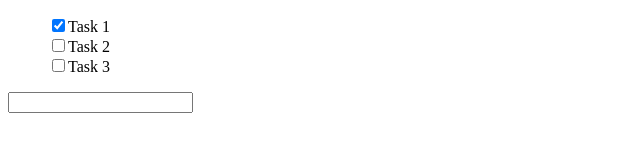
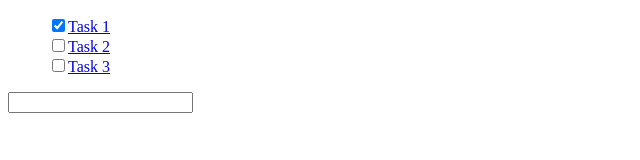
Before and after one commit to LeanderChristensen/PG6301-todo-app, a React (Vite) app: page / in a window 1280 px wide. Shown: the top 160 px of the page, without its empty margins (0-640 px from the left). Built offline with nearby package versions, Linux system fonts and the light colour scheme.

Commit message:
Added click-on-task functionality

```diff
--- a/package.json
+++ b/package.json
@@ -26,6 +26,7 @@
   },
   "dependencies": {
     "react": "^19.1.1",
-    "react-dom": "^19.1.1"
+    "react-dom": "^19.1.1",
+    "react-router-dom": "^7.8.2"
   }
 }
--- a/src/main.jsx
+++ b/src/main.jsx
@@ -1,5 +1,22 @@
 import React, { useEffect, useState } from "react";
 import { createRoot } from "react-dom/client";
+import { BrowserRouter, Route, Routes } from "react-router";
+import { Link, useParams } from "react-router-dom";
+
+function TaskDetail({ tasks }) {
+  const { id } = useParams(); // grabs the "id" from the route
+  const task = tasks[id - 1];
+  if (!task) {
+    return <h2>Task not found</h2>;
+  }
+
+  return (
+    <>
+      <h2>{task.text}</h2>
+      <h2>Completed: {task?.checked?.toString() ?? "Unknown"}</h2>
+    </>
+  );
+}
 
 function Application() {
   const [tasks, setTasks] = useState([]);
@@ -34,7 +51,6 @@ function Application() {
     let a = [...tasks];
     a[id - 1].checked = checked;
     setTasks(a);
-    console.log(tasks);
   }
 
   const listItems = tasks.map((task) => (
@@ -44,18 +60,31 @@ function Application() {
         checked={task.checked}
         onChange={(e) => handleCheck(task.id, task.checked)}
       />
-      {task.text}
+      <Link to={`/tasks/${task.id}`}>{task.text}</Link>
     </li>
   ));
 
   return (
+    <Routes>
+      <Route
+        path={"/"}
+        element={
           <>
             <ul style={{ listStyleType: "none" }}>{listItems}</ul>
             <form onSubmit={handleSubmit}>
               <input id={"text"} />
             </form>
           </>
+        }
+      />
+      <Route path="/tasks/:id" element={<TaskDetail tasks={tasks} />} />
+      <Route path={"*"} element={<h1>Not found</h1>} />
+    </Routes>
   );
 }
 
-createRoot(document.getElementById("root")).render(<Application />);
+createRoot(document.getElementById("root")).render(
+  <BrowserRouter>
+    <Application />
+  </BrowserRouter>,
+);
```
Also changed, not shown: 1 other file (tests, documents, lock files or other folders). Lines whose indentation alone changed are shown as unchanged.
